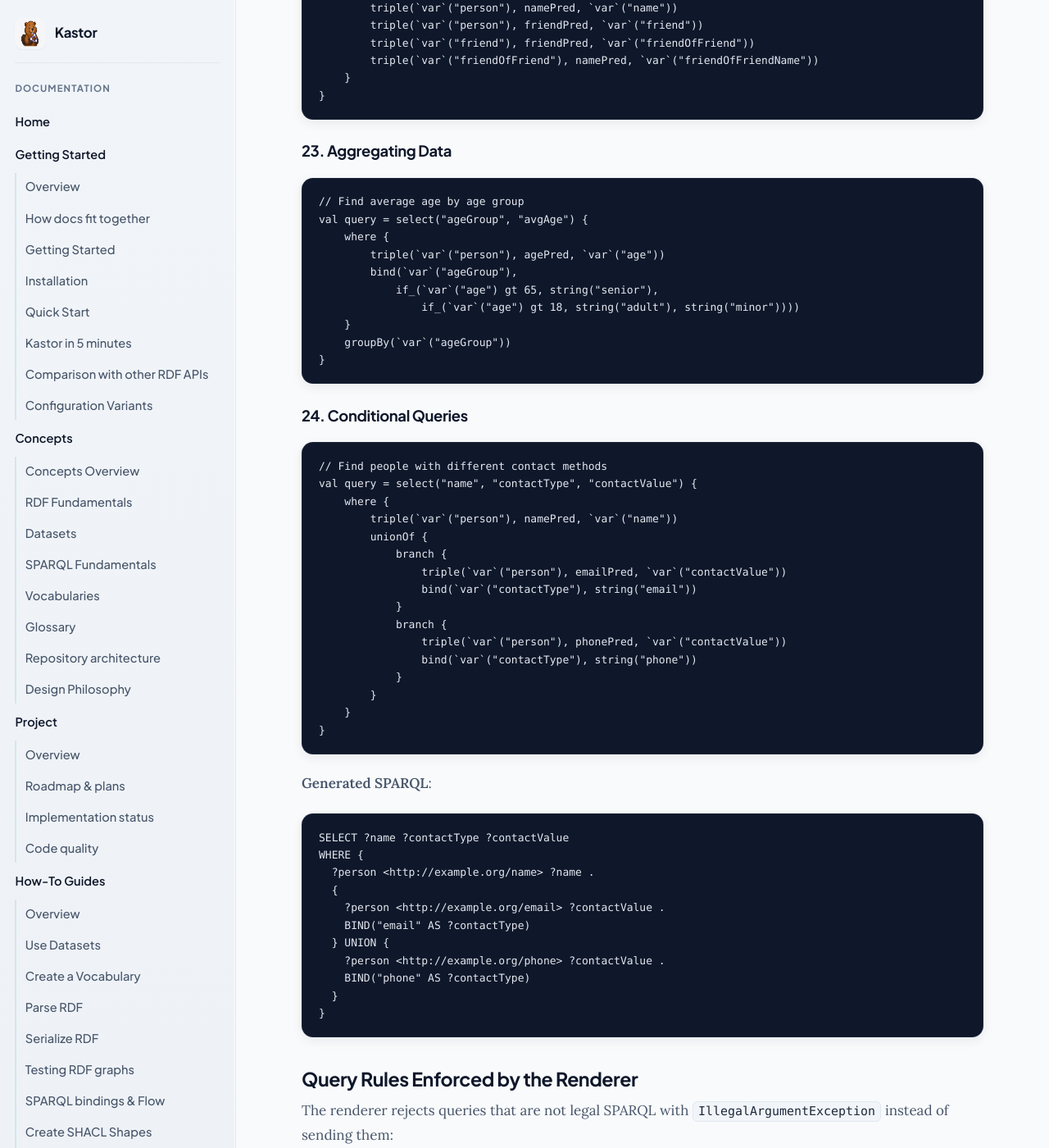
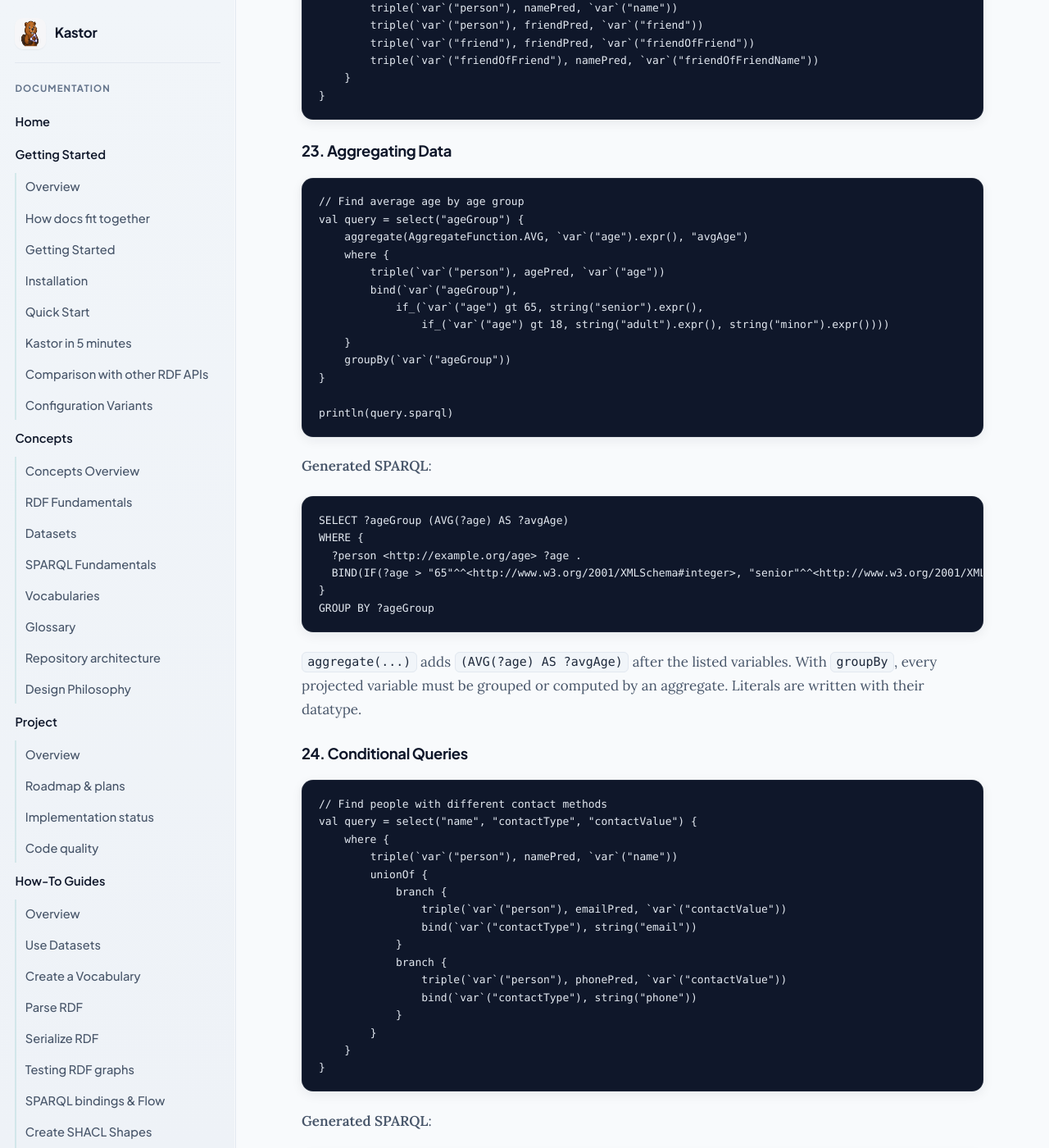
Before and after one commit to geoknoesis/kastor, a Jekyll site: the page built from docs/kastor/guides/kastor-query-dsl-tutorial.md, in a window 1280 px wide and 1400 px high, scrolled down 19417 px. Shown: the whole window at 82% size. Built offline with Jekyll 4.4.1, drawn with Linux system fonts in a browser that asks for light colours; our own code applies the rules of GitHub Pages for plain Markdown files.

Commit message:
docs(tutorial): compute avgAge in the aggregation example
Section 23 projected ?avgAge without computing it and passed Literals to
if_(), which takes expressions. Use aggregate(AggregateFunction.AVG, ...),
.expr() on the literals, and show the SPARQL the renderer produces.

Co-Authored-By: Claude Opus 5 (1M context) <noreply@anthropic.com>

````diff
--- a/docs/kastor/guides/kastor-query-dsl-tutorial.md
+++ b/docs/kastor/guides/kastor-query-dsl-tutorial.md
@@ -813,16 +813,31 @@ val query = select("name", "friendOfFriend") {
 
 ```kotlin
 // Find average age by age group
-val query = select("ageGroup", "avgAge") {
+val query = select("ageGroup") {
+    aggregate(AggregateFunction.AVG, `var`("age").expr(), "avgAge")
     where {
         triple(`var`("person"), agePred, `var`("age"))
         bind(`var`("ageGroup"),
-            if_(`var`("age") gt 65, string("senior"),
-                if_(`var`("age") gt 18, string("adult"), string("minor"))))
+            if_(`var`("age") gt 65, string("senior").expr(),
+                if_(`var`("age") gt 18, string("adult").expr(), string("minor").expr())))
     }
     groupBy(`var`("ageGroup"))
 }
+
+println(query.sparql)
 ```
+
+**Generated SPARQL**:
+```sparql
+SELECT ?ageGroup (AVG(?age) AS ?avgAge)
+WHERE {
+  ?person <http://example.org/age> ?age .
+  BIND(IF(?age > "65"^^<http://www.w3.org/2001/XMLSchema#integer>, "senior"^^<http://www.w3.org/2001/XMLSchema#string>, IF(?age > "18"^^<http://www.w3.org/2001/XMLSchema#integer>, "adult"^^<http://www.w3.org/2001/XMLSchema#string>, "minor"^^<http://www.w3.org/2001/XMLSchema#string>)) AS ?ageGroup)
+}
+GROUP BY ?ageGroup
+```
+
+`aggregate(...)` adds `(AVG(?age) AS ?avgAge)` after the listed variables. With `groupBy`, every projected variable must be grouped or computed by an aggregate. Literals are written with their datatype.
 
 ### 24. Conditional Queries
 
````
